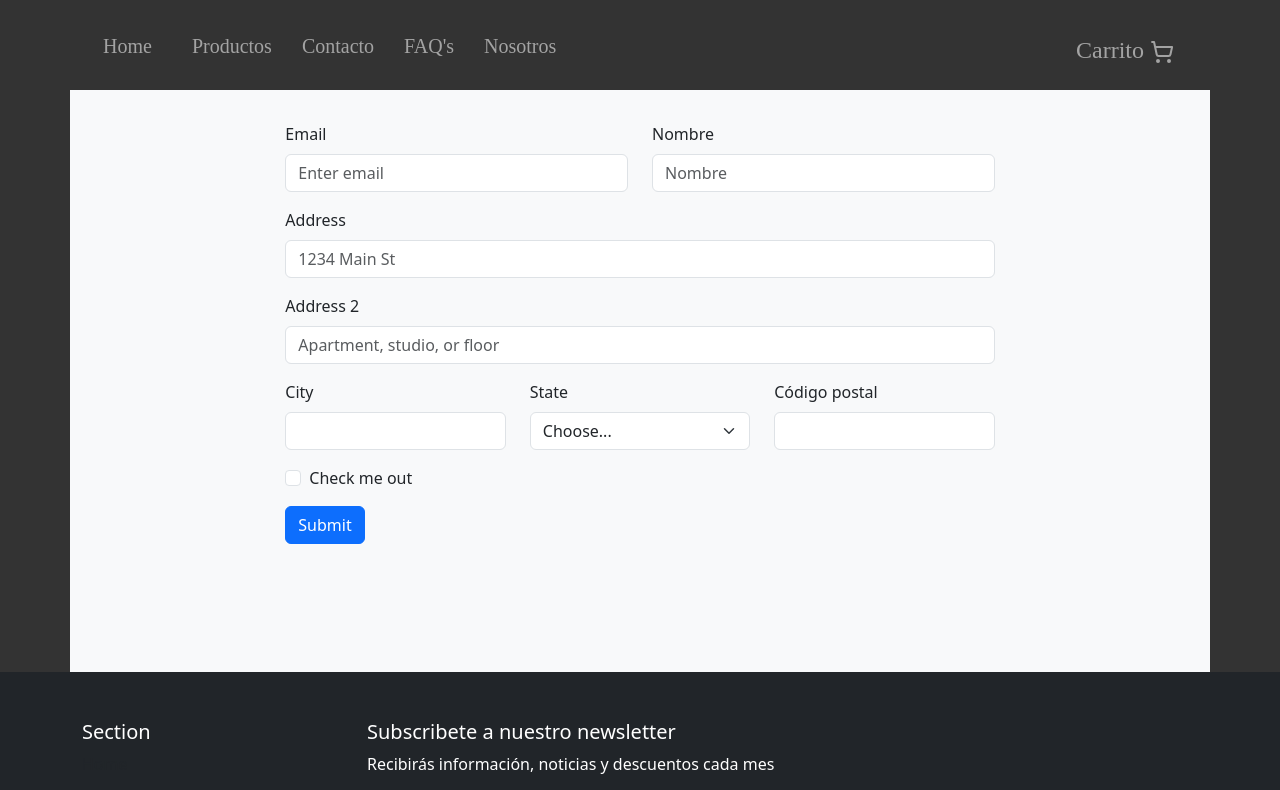
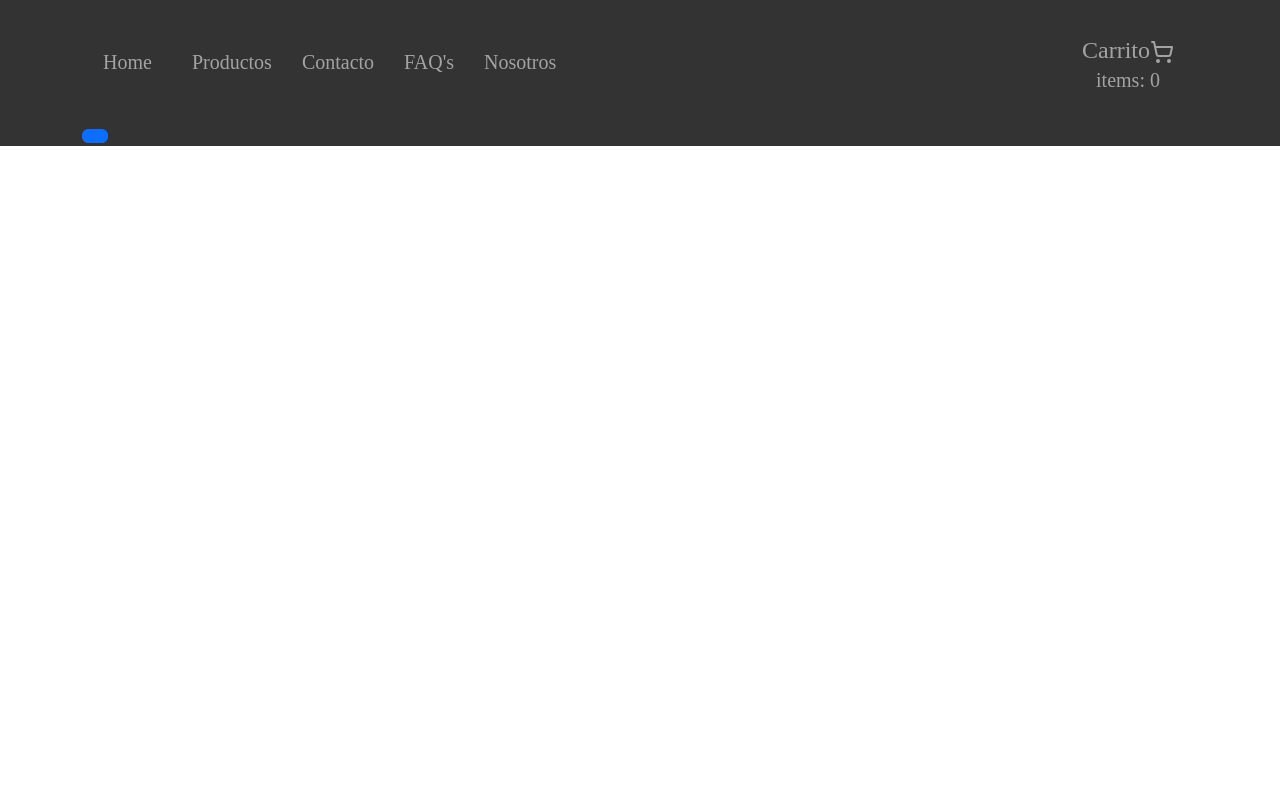
Before and after one commit to franciscofaba/proyectoDis, a React (Create React App) app: page /carrito in a window 1280 px wide. Shown: the top 790 px of the page. Built offline with nearby package versions, Linux system fonts and the light colour scheme.

Commit message:
actualizacion

```diff
--- a/src/Layout.js
+++ b/src/Layout.js
@@ -3,7 +3,7 @@ import { Outlet } from "react-router-dom";
 import React from 'react';
 import Navbars from "./pages/componentes/Navbars";
 import { AppStateProvider } from './pages/componentes/AppStateContext';
-
+import { CarritoProvider } from './pages/componentes/CarritoContext';
 
 
 const Layout = () => {
@@ -11,12 +11,13 @@ const Layout = () => {
 
   return (
       <>
-
+        <CarritoProvider>
         <AppStateProvider>
           <Navbars/>
 
           <Outlet></Outlet>
         </AppStateProvider>
+        </CarritoProvider>
 
 
 
--- a/src/pages/Carrito.js
+++ b/src/pages/Carrito.js
@@ -1,24 +1,28 @@
 import React from 'react';
 
-import Footer from './componentes/Footer';
-import Formcarrito from './componentes/FormCarrito';
-function Carrito() {
+const Carrito = ()=> {
+
 
     return (
         <>
-          <div className='container bg-light p-3'>
-            <div className='row p-3'>
-                <div className='col-2'>
-                </div>
-                <div className='col-8'>
-                <Formcarrito></Formcarrito>
-                </div>
-            </div>
-            <div className='row p-5'>
+          <div className='container'>
+            <button className='btn btn-primary' ></button>
+            <div>
+                {/* {UnProducto.map((product) => (
+                    <ul>
+                      <li>{product.price}</li>
+
+
+                    </ul>
+                ))} */}
+
 
             </div>
           </div>
-          <Footer></Footer>
+
+
+
+
         </>
     );
 }
--- a/src/pages/componentes/CardContainer.js
+++ b/src/pages/componentes/CardContainer.js
@@ -2,9 +2,10 @@ import React from 'react';
 import CardTop from './CardTop';
 import { useState, useEffect } from 'react';
 import axios from 'axios';
-import {Link} from "react-router-dom";
+import { AppStateProvider, useAppState } from './AppStateContext';
 import { Card as BootstrapCard } from 'react-bootstrap';
 import Nav from 'react-bootstrap/Nav';
+import { useCarrito } from './CarritoContext';
 
 
 const CardContainer = ({
@@ -13,18 +14,52 @@ const CardContainer = ({
     countProducts,
 	setCountProducts,
 	total,
-	setTotal, })=>{
+	setTotal,
+    UnProducto,
+    setUnProducto,
+    Var,
+    setVar})=>{
     const onAddProduct = product => {
 
 
 		setTotal(total + product.price);
 		setCountProducts(countProducts + 1);
 		setAllProducts([...allProducts, product]);
+
 	};
 
 
+
+
+
+
+
+
+
+
+    const { numeroDeElementosEnCarrito, actualizarCarrito } = useCarrito();
+
+
+
+
+    const agregarAlCarrito = () =>{
+        const nuevoNumero = numeroDeElementosEnCarrito+1
+
+          actualizarCarrito(nuevoNumero);
+        };
+
+
+
+    const handleAmbasFunciones = product => {
+            onAddProduct(product);
+            agregarAlCarrito();
+
+          };
     const [products, setProducts] = useState([]);
     const [categoria, setcategoria] = useState('electronics');
+
+
+
     useEffect(() => {
         axios
         .get('https://fakestoreapi.com/products')
@@ -84,8 +119,8 @@ const CardContainer = ({
                                                                 backgroundcolor:"#EAE2E0"}}>
                                                                 <h5 class="card-title text-align-center d-flex justify-content-center">{product.price}$</h5>
                                                                 <br></br>
-                                                                <button style= {{backgroundColor:'rgb(237, 121, 229)'}} class="btn  d-flex justify-content-center m-2" onClick={() => onAddProduct(product)}>Añadir al carrito</button>
-                                                                <Link style= {{backgroundColor:'#333',color:'white'}}class="btn d-flex justify-content-center m-2"  to='/productoindividual' onClick={() => onAddProduct(product)}>Ir al producto</Link>
+
+                                                                <button style= {{backgroundColor:'rgb(237, 121, 229)'}} class="btn  d-flex justify-content-center m-2" onClick={() => handleAmbasFunciones (product)}>Añadir al carrito</button>
 
                                                             </div>
 
--- /dev/null
+++ b/src/pages/componentes/CarritoContext.js
@@ -0,0 +1,22 @@
+import React, { createContext, useContext, useState } from 'react';
+
+const CarritoContext = createContext();
+
+export const CarritoProvider = ({ children }) => {
+  const [numeroDeElementosEnCarrito, setNumeroDeElementosEnCarrito] = useState(0);
+  const [mostrarComponente2, setMostrarComponente2] = useState(false);
+
+  const actualizarCarrito = (nuevoNumero) => {
+    setNumeroDeElementosEnCarrito(nuevoNumero);
+  };
+
+  return (
+    <CarritoContext.Provider value={{ numeroDeElementosEnCarrito, actualizarCarrito, mostrarComponente2, setMostrarComponente2}}>
+      {children}
+    </CarritoContext.Provider>
+  );
+};
+
+export const useCarrito = () => {
+  return useContext(CarritoContext);
+};
--- a/src/pages/componentes/Navbars.js
+++ b/src/pages/componentes/Navbars.js
@@ -1,16 +1,28 @@
 import React from 'react';
-import { Link, useLocation} from 'react-router-dom';
+import { Link} from 'react-router-dom';
 import Container from 'react-bootstrap/Container';
 import Nav from 'react-bootstrap/Nav';
 import Navbar from 'react-bootstrap/Navbar';
 import { Button } from 'react-bootstrap';
 import { useAppState} from './AppStateContext';
+
+import { useCarrito } from './CarritoContext';
+
+
 function  Navbars (){
 
 
+  const alcarrito = () => {
+
+    setMostrarComponente(true);
+  }
+
+
+
+
+
   const { setMostrarComponente } = useAppState();
-
-  const location = useLocation();
+  const { numeroDeElementosEnCarrito , setnumeroDeElementosEnCarrito} = useCarrito();
 
   return (
     <>
@@ -19,14 +31,15 @@ function  Navbars (){
 
           <Nav className="me-auto">
 
-            <Button variant="nav-link ">
+            <Button variant="nav-link "
+            >
               <Link className={"nav-link"} to="/" style={{ marginRight:'10px'}}>
                 <h5>Home</h5>
               </Link>
             </Button>
 
               <Button variant="nav-link p-0"
-                onClick={() => setMostrarComponente(false)}
+              onClick={() => setMostrarComponente(false)}
               >
                 <Link
                   className={`nav-link `}
@@ -38,7 +51,9 @@ function  Navbars (){
               </Button>
 
 
-              <Button variant="nav-link">
+              <Button variant="nav-link"
+
+              >
                 <Link
                   className={`nav-link }`}
                   to="/contacto"
@@ -79,19 +94,22 @@ function  Navbars (){
           </Nav>
 
           <Nav style={{ display: 'flex', justifyContent: 'center' ,fontFamily: 'copperplate'}}>
-            <Nav.Link>
+            <Nav.Link >
+
+
               <Button
+
                 className={`nav-link `}
                 style={{ color: 'black' }}
-                onClick={() => setMostrarComponente(true)}
+                onClick={() => alcarrito()}
               >
+
                 <Link
                 className={`nav-link`}
                 to="/productos"
 
                 >
-
-                  Carrito{' '}
+                  Carrito
                   <svg
                     xmlns="http://www.w3.org/2000/svg"
                     width="24"
@@ -108,6 +126,7 @@ function  Navbars (){
                     <circle cx="19" cy="21" r="1" />
                     <path d="M2.05 2.05h2l2.66 12.42a2 2 0 0 0 2 1.58h9.78a2 2 0 0 0 1.95-1.57l1.65-7.43H5.12" />
                   </svg>
+                  <h5>items: {numeroDeElementosEnCarrito}</h5>
                 </Link>
               </Button>
 
--- a/src/pages/componentes/popup.js
+++ b/src/pages/componentes/popup.js
@@ -15,11 +15,11 @@ const PopupAd = ({ imageUrl, onClose }) => {
     <>
       {isVisible && (
         <div style={{ position: 'fixed', top: '50px', right: 0, backgroundColor: 'white', boxShadow: '0px 0px 10px rgba(0, 0, 0, 0.2)', zIndex: 999 }}>
-          <img src={imageUrl} alt="Popup Ad" style={{ maxWidth: '100%', maxHeight: '100%', cursor: 'pointer' }} onClick={handleClose} />
+          <img src={imageUrl} alt="Popup Ad" style={{color:'white', maxWidth: '100%', maxHeight: '100%', cursor: 'pointer' }} onClick={handleClose} />
           <p style={{ textAlign: 'center', marginTop: '0px', fontSize: '14px', color: 'white', backgroundColor:'black' }}>click para cerrar anuncio!</p>
 
-          <div style={{ position: 'absolute', top: '25px', right: '5px', cursor: 'pointer' }} onClick={handleClose}>
-            X
+          <div style={{ position: 'absolute', top: '25px', right: '5px', cursor: 'pointer', color:'white' }} onClick={handleClose}>
+            <svg xmlns="http://www.w3.org/2000/svg" width="24" height="24" viewBox="0 0 24 24" fill="none" stroke="currentColor" stroke-width="2" stroke-linecap="round" stroke-linejoin="round" class="lucide lucide-x-circle"><circle cx="12" cy="12" r="10"/><path d="m15 9-6 6"/><path d="m9 9 6 6"/></svg>
           </div>
         </div>
       )}
--- a/src/pages/productos.js
+++ b/src/pages/productos.js
@@ -3,18 +3,19 @@ import { useState } from 'react';
 import Cart2 from './componentes/Cart2';
 import CardContainer from './componentes/CardContainer';
 import Footer from './componentes/Footer';
-
+import { useCarrito } from './componentes/CarritoContext';
 
 import { useAppState} from './componentes/AppStateContext';
+import Carrito from './Carrito';
 
 function Productos() {
   const [allProducts, setAllProducts] = useState([]);
 	const [total, setTotal] = useState(0);
 	const [countProducts, setCountProducts] = useState(0);
   const {mostrarComponente, setMostrarComponente } = useAppState();
-
-
-
+  const [UnProducto, setUnProducto] = useState([]);
+  const {mostrarComponente2, setMostrarComponente2 } =useCarrito();
+  const {Var, setVar} = useState();
 
 
 if (!mostrarComponente) {
@@ -28,7 +29,10 @@ if (!mostrarComponente) {
           setTotal={setTotal}
           countProducts={countProducts}
           setCountProducts={setCountProducts}
-          />
+          UnProducto={UnProducto}
+          setUnProducto={setUnProducto}
+          Var={Var}
+          setVar={setVar}/>
 
 
 
@@ -37,6 +41,8 @@ if (!mostrarComponente) {
       </>
     );
   }
+
+
     return (
     <>
         <Cart2
```
